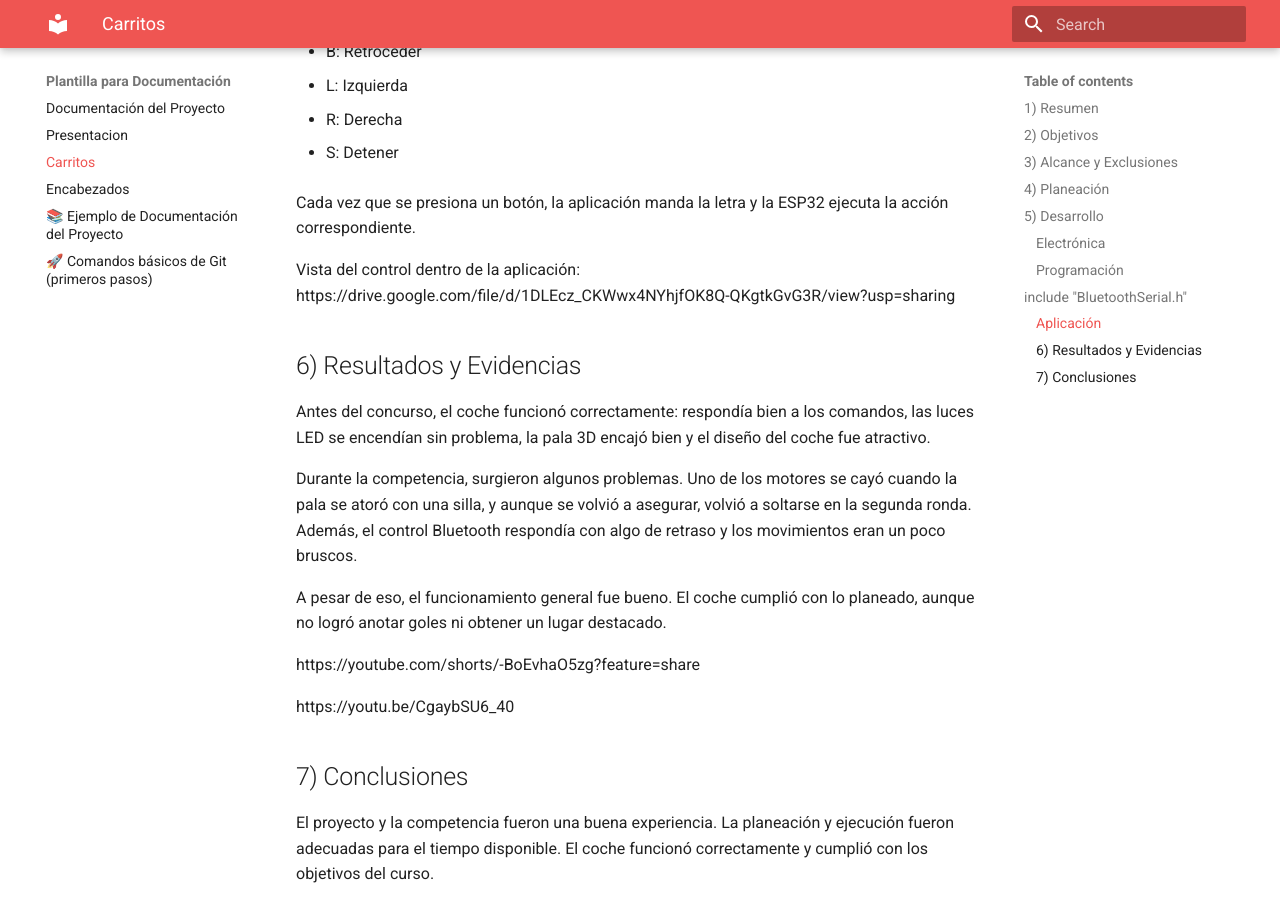
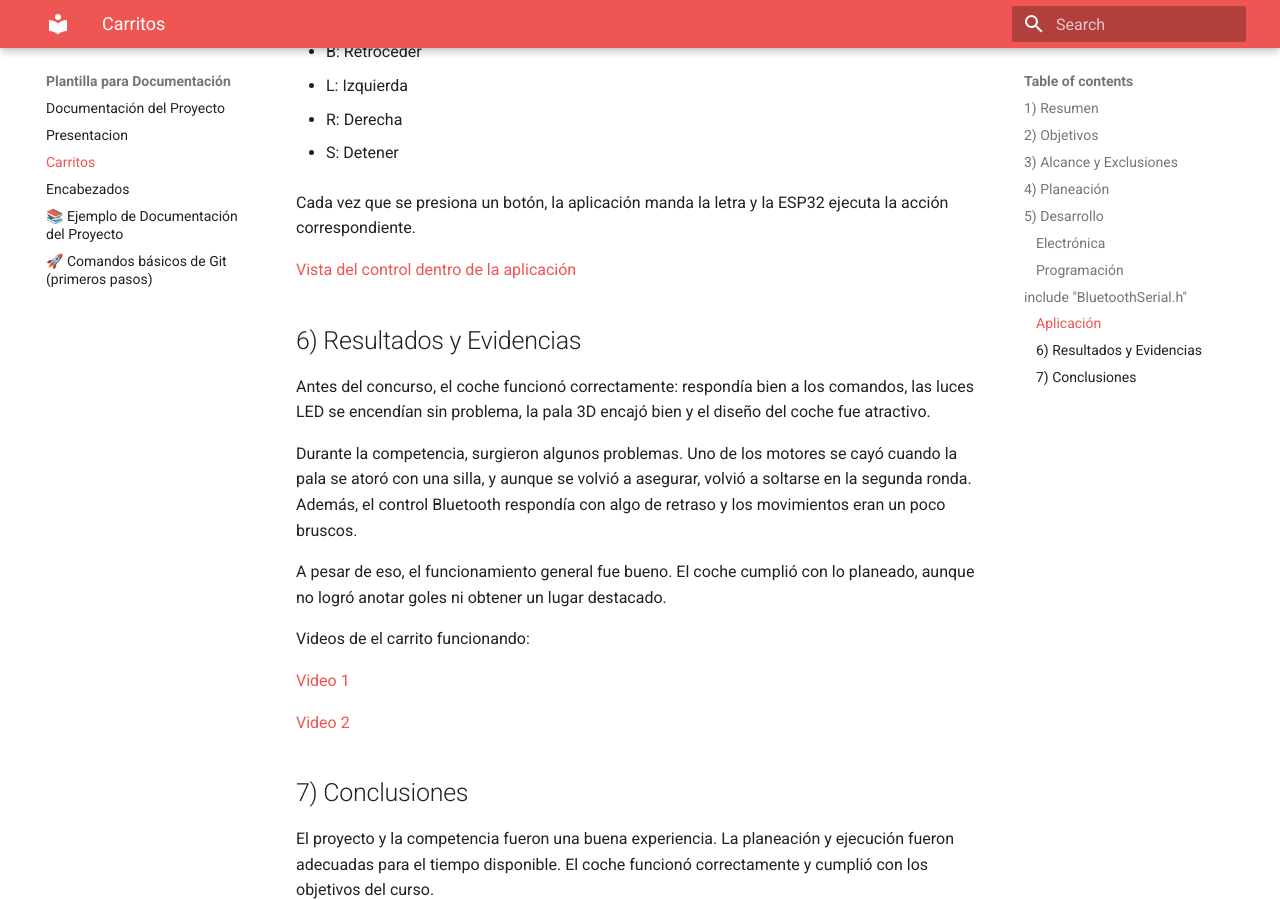
Before and after one commit to Aldo0112/Mi_reporte, an MkDocs documentation site: the page built from docs/carritos.md, in a window 1280 px wide and 900 px high, scrolled down 6072 px. Built offline with MkDocs 1.6.1 and Material for MkDocs 9.7.7, drawn with Linux system fonts in a browser that asks for light colours.

Commit message:
Update carritos.md

```diff
--- a/docs/carritos.md
+++ b/docs/carritos.md
@@ -282,7 +282,7 @@ Se configuraron así:
 
 Cada vez que se presiona un botón, la aplicación manda la letra y la ESP32 ejecuta la acción correspondiente.
 
-Vista del control dentro de la aplicación: https://drive.google.com/file/d/1DLEcz_CKWwx4NYhjfOK8Q-QKgtkGvG3R/view?usp=sharing
+[Vista del control dentro de la aplicación](https://drive.google.com/file/d/1DLEcz_CKWwx4NYhjfOK8Q-QKgtkGvG3R/view?usp=sharing)
 
 
 ## 6) Resultados y Evidencias
@@ -293,10 +293,11 @@ Durante la competencia, surgieron algunos problemas. Uno de los motores se cayó
 
 A pesar de eso, el funcionamiento general fue bueno. El coche cumplió con lo planeado, aunque no logró anotar goles ni obtener un lugar destacado.
 
+Videos de el carrito funcionando:
 
-https://youtube.com/shorts/-BoEvhaO5zg?feature=share
+[Video 1](https://youtube.com/shorts/-BoEvhaO5zg?feature=share)
 
-https://youtu.be/CgaybSU6_40
+[Video 2](https://youtu.be/CgaybSU6_40)
 
 
 ## 7) Conclusiones
```
